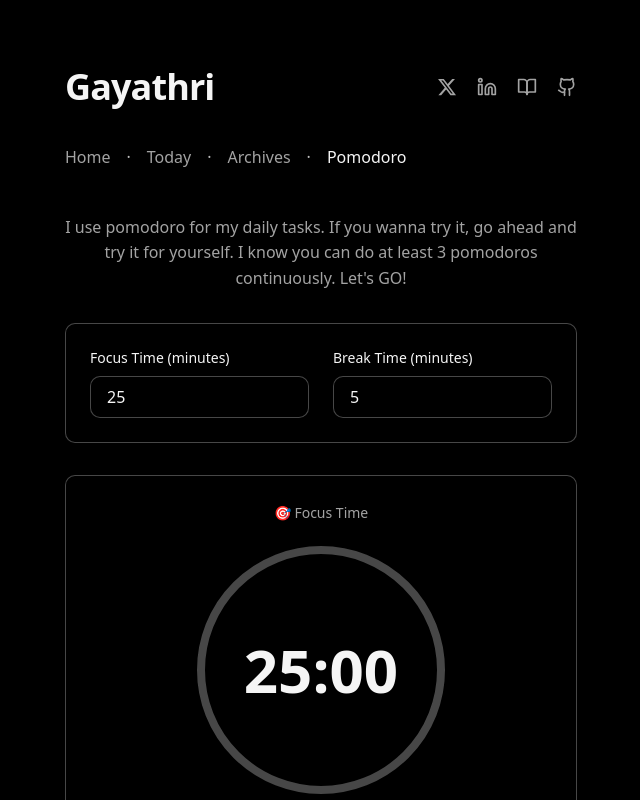
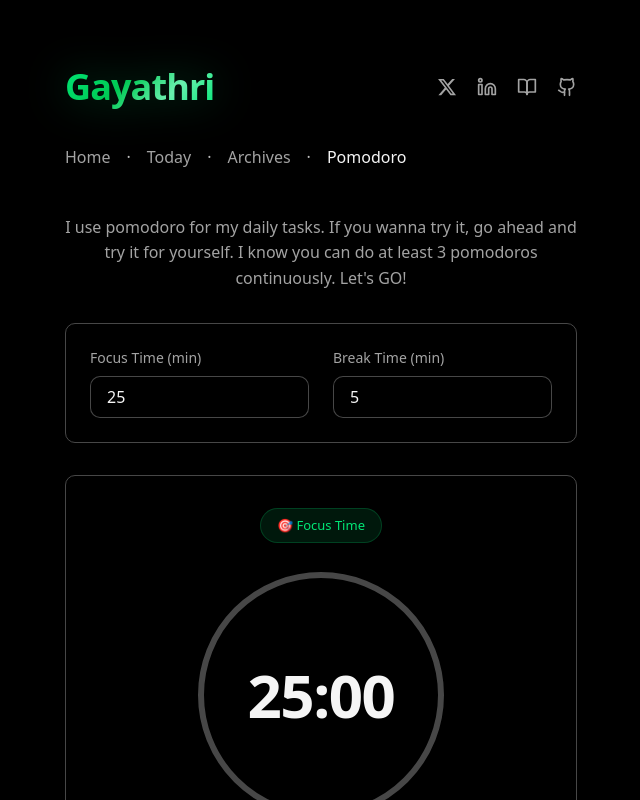
Before and after one commit to gayathrithedev/gayas-log, a React (Vite) app: page / in a window 1280 px wide. Both pictures are taken after a click on the button "Pomodoro". Shown: the top 800 px of the page, without its empty margins (319-959 px from the left). Built offline with nearby package versions, Linux system fonts and the light colour scheme; no server answers; the HTML template or start-up script is replaced by a standard one.

Commit message:
Update the ui to follow new theme

```diff
--- a/src/components/ArchivesView.jsx
+++ b/src/components/ArchivesView.jsx
@@ -1,6 +1,6 @@
 import { useState, useEffect } from 'react'
 import { supabase } from '../lib/supabase'
-import { ChevronDown, ChevronRight } from './Icons'
+import { ChevronRight, Calendar } from './Icons'
 import ActivityList from './ActivityList'
 
 function ArchivesView() {
@@ -67,6 +67,19 @@ function ArchivesView() {
     )
 
     setWeekGroups(sortedGroups)
+
+    // Auto-expand the most recent week so users know it's clickable
+    if (sortedGroups.length > 0) {
+      setExpandedWeek(sortedGroups[0].weekKey)
+
+      // Also auto-open the most recent day so users know dates are clickable too
+      const dates = Object.entries(sortedGroups[0].dates).sort((a, b) => b[1].date - a[1].date)
+      if (dates.length > 0) {
+        const [firstDateKey, firstDateData] = dates[0]
+        setSelectedDate(firstDateKey)
+        setFilteredActivities(firstDateData.activities)
+      }
+    }
   }
 
   const fetchAllActivities = async () => {
@@ -143,58 +156,162 @@ function ArchivesView() {
 
   return (
     <div className="max-w-2xl mx-auto">
-      <div className="space-y-4">
-        {weekGroups.map(week => (
-          <div key={week.weekKey} className="border border-[var(--border)] rounded-lg overflow-hidden">
-            {/* Week Header */}
+      <div className="space-y-2">
+        {weekGroups.map((week) => {
+          const isExpanded = expandedWeek === week.weekKey
+          const totalActivities = Object.values(week.dates).reduce((sum, d) => sum + d.activities.length, 0)
+
+          return (
+            <div key={week.weekKey}>
+              {/* Week folder */}
               <button
                 onClick={() => handleWeekClick(week.weekKey)}
-              className="w-full px-4 md:px-6 py-4 bg-[var(--content-bg)] hover:bg-[var(--hover)] transition-colors flex items-center justify-between"
+                className="w-full group"
               >
-              <div className="flex items-center gap-3">
-                {expandedWeek === week.weekKey ? <ChevronDown size={20} /> : <ChevronRight size={20} />}
-                <span className="font-medium text-[var(--text-primary)]">
-                  Week {week.weekNumber}, {week.year}
+                <div
+                  className="flex items-center gap-3 px-4 py-3 rounded-[10px] transition-all duration-150"
+                  style={{
+                    background: isExpanded ? 'rgba(0, 230, 118, 0.06)' : 'transparent',
+                    border: `1px solid ${isExpanded ? 'rgba(0, 230, 118, 0.15)' : 'var(--border)'}`,
+                  }}
+                >
+                  {/* Folder icon */}
+                  <div
+                    className="flex-shrink-0 w-8 h-8 rounded-lg flex items-center justify-center transition-all duration-150"
+                    style={{
+                      background: isExpanded ? 'rgba(0, 230, 118, 0.12)' : 'var(--hover)',
+                      color: isExpanded ? '#00E676' : 'var(--text-secondary)',
+                    }}
+                  >
+                    <svg width="16" height="16" viewBox="0 0 24 24" fill="none" stroke="currentColor" strokeWidth="2" strokeLinecap="round" strokeLinejoin="round">
+                      {isExpanded ? (
+                        <>
+                          <path d="M5 19a2 2 0 0 1-2-2V7a2 2 0 0 1 2-2h4l2 2h6a2 2 0 0 1 2 2v1" />
+                          <path d="M20.5 11.5 17 22H5.5L2 11.5z" fill="currentColor" opacity="0.15" />
+                          <path d="M20.5 11.5 17 22H5.5L2 11.5z" />
+                        </>
+                      ) : (
+                        <>
+                          <path d="M20 20a2 2 0 0 0 2-2V8a2 2 0 0 0-2-2h-7.9a2 2 0 0 1-1.69-.9L9.6 3.9A2 2 0 0 0 7.93 3H4a2 2 0 0 0-2 2v13a2 2 0 0 0 2 2z" />
+                        </>
+                      )}
+                    </svg>
+                  </div>
+
+                  {/* Week info */}
+                  <div className="flex-1 text-left min-w-0">
+                    <span
+                      className="font-medium text-[15px] transition-colors duration-150"
+                      style={{ color: isExpanded ? '#00E676' : 'var(--text-primary)' }}
+                    >
+                      Week {week.weekNumber}
                     </span>
-                <span className="text-sm text-[var(--text-secondary)] hidden md:inline">
+                    <span className="text-[13px] text-[var(--text-secondary)] ml-2">
                       {formatWeekRange(week.weekStart, week.weekEnd)}
                     </span>
                   </div>
-              <span className="text-sm text-[var(--text-secondary)]">
-                {Object.values(week.dates).reduce((sum, d) => sum + d.activities.length, 0)} {Object.values(week.dates).reduce((sum, d) => sum + d.activities.length, 0) === 1 ? 'activity' : 'activities'}
+
+                  {/* Activity count badge */}
+                  <span
+                    className="flex-shrink-0 text-[12px] font-medium px-2.5 py-0.5 rounded-full transition-all duration-150"
+                    style={{
+                      background: isExpanded ? 'rgba(0, 230, 118, 0.1)' : 'var(--hover)',
+                      color: isExpanded ? '#00E676' : 'var(--text-secondary)',
+                    }}
+                  >
+                    {totalActivities}
                   </span>
+
+                  {/* Chevron */}
+                  <div
+                    className="flex-shrink-0 transition-transform duration-200"
+                    style={{
+                      transform: isExpanded ? 'rotate(90deg)' : 'rotate(0deg)',
+                      color: isExpanded ? '#00E676' : 'var(--text-secondary)',
+                    }}
+                  >
+                    <ChevronRight size={16} />
+                  </div>
+                </div>
               </button>
 
-            {/* Dates List */}
-            {expandedWeek === week.weekKey && (
-              <div className="border-t border-[var(--border)]">
-                {Object.entries(week.dates).sort((a, b) => b[1].date - a[1].date).map(([dateKey, dateData]) => (
+              {/* Dates list — nested inside */}
+              {isExpanded && (
+                <div className="ml-4 pl-2 mt-1 space-y-1">
+                  {Object.entries(week.dates)
+                    .sort((a, b) => b[1].date - a[1].date)
+                    .map(([dateKey, dateData], dateIndex) => {
+                      const isSelected = selectedDate === dateKey
+
+                      return (
                         <div key={dateKey}>
+                          {/* Divider between dates */}
+                          {dateIndex > 0 && (
+                            <div className="mx-3 my-1 border-t border-[var(--border)]" />
+                          )}
+                          {/* Date sub-folder */}
                           <button
                             onClick={() => handleDateClick(dateKey, dateData.activities)}
-                      className={`w-full px-4 md:px-8 py-3 text-left hover:bg-[var(--hover)] transition-colors flex items-center justify-between ${selectedDate === dateKey ? 'bg-[var(--hover)]' : ''
-                        }`}
+                            className="w-full group"
                           >
-                      <span className="text-[var(--text-primary)]">
+                            <div
+                              className="flex items-center gap-3 px-3 py-2.5 rounded-lg transition-all duration-150"
+                              style={{
+                                background: isSelected ? 'rgba(0, 230, 118, 0.06)' : 'transparent',
+                              }}
+                            >
+                              {/* Date icon */}
+                              <div
+                                className="flex-shrink-0 w-7 h-7 rounded-md flex items-center justify-center transition-all duration-150"
+                                style={{
+                                  color: isSelected ? '#00E676' : 'var(--text-secondary)',
+                                }}
+                              >
+                                <Calendar size={14} />
+                              </div>
+
+                              {/* Date label */}
+                              <span
+                                className="flex-1 text-left text-[14px] transition-colors duration-150"
+                                style={{
+                                  color: isSelected ? '#00E676' : 'var(--text-primary)',
+                                }}
+                              >
                                 {formatDateFull(dateData.date)}
                               </span>
-                      <span className="text-sm text-[var(--text-secondary)]">
-                        {dateData.activities.length} {dateData.activities.length === 1 ? 'activity' : 'activities'}
+
+                              {/* Count */}
+                              <span className="flex-shrink-0 text-[12px] text-[var(--text-secondary)]">
+                                {dateData.activities.length} {dateData.activities.length === 1 ? 'item' : 'items'}
                               </span>
+
+                              {/* Chevron */}
+                              <div
+                                className="flex-shrink-0 transition-transform duration-200"
+                                style={{
+                                  transform: isSelected ? 'rotate(90deg)' : 'rotate(0deg)',
+                                  color: isSelected ? '#00E676' : 'var(--text-secondary)',
+                                }}
+                              >
+                                <ChevronRight size={14} />
+                              </div>
+                            </div>
                           </button>
 
-                    {/* Activities for selected date */}
-                    {selectedDate === dateKey && (
-                      <div className="px-4 md:px-8 py-6 bg-[var(--bg)]">
+                          {/* Activities — nested deeper */}
+                          {isSelected && (
+                            <div className="ml-4 pl-2 py-3">
                               <ActivityList activities={filteredActivities} loading={false} />
                             </div>
                           )}
                         </div>
-                ))}
+                      )
+                    })}
                 </div>
               )}
             </div>
-        ))}
+          )
+        })}
       </div>
     </div>
   )
--- a/src/components/Header.jsx
+++ b/src/components/Header.jsx
@@ -5,7 +5,16 @@ function Header({ activeTab, setActiveTab, isAdmin, user, onLogout }) {
     <header className="pt-16 pb-6 w-[90%] md:w-[40%] mx-auto">
       <div className="flex items-center justify-between mb-8">
         <div>
-          <h1 className="text-[36px] font-semibold text-[var(--text-primary)] leading-tight tracking-tight">Gayathri</h1>
+          <h1
+            className="text-[36px] font-semibold leading-tight tracking-tight"
+            style={{
+              background: 'linear-gradient(135deg, #00E676 0%, #00C853 40%, #69F0AE 70%, #00E676 100%)',
+              WebkitBackgroundClip: 'text',
+              WebkitTextFillColor: 'transparent',
+              backgroundClip: 'text',
+              filter: 'drop-shadow(0 0 20px rgba(0, 230, 118, 0.3))',
+            }}
+          >Gayathri</h1>
         </div>
         <div className="flex items-center gap-5">
           <a href="https://twitter.com/gayathrithedev" target="_blank" rel="noopener noreferrer" className="text-[var(--text-secondary)] hover:text-[var(--accent)] transition-colors duration-150" aria-label="X (Twitter)">
--- a/src/components/PomodoroView.jsx
+++ b/src/components/PomodoroView.jsx
@@ -195,11 +195,11 @@ function PomodoroView() {
       </p>
 
       {/* Settings */}
-      <div className="card mb-8">
+      <div className="mb-8 border border-[var(--border)] rounded-[10px] p-6 transition-all duration-150">
         <div className="grid grid-cols-2 gap-6">
           <div>
-            <label className="block text-sm font-medium mb-2 text-[var(--text-primary)]">
-              Focus Time (minutes)
+            <label className="block text-sm font-medium mb-2 text-[var(--text-secondary)]">
+              Focus Time (min)
             </label>
             <input
               type="number"
@@ -208,12 +208,12 @@ function PomodoroView() {
               value={focusTime}
               onChange={(e) => handleFocusChange(e.target.value)}
               disabled={isRunning}
-              className="input-field"
+              className="input-field !border-[var(--border)] focus:!border-[var(--accent)]"
             />
           </div>
           <div>
-            <label className="block text-sm font-medium mb-2 text-[var(--text-primary)]">
-              Break Time (minutes)
+            <label className="block text-sm font-medium mb-2 text-[var(--text-secondary)]">
+              Break Time (min)
             </label>
             <input
               type="number"
@@ -222,46 +222,76 @@ function PomodoroView() {
               value={breakTime}
               onChange={(e) => handleBreakChange(e.target.value)}
               disabled={isRunning}
-              className="input-field"
+              className="input-field !border-[var(--border)] focus:!border-[var(--accent)]"
             />
           </div>
         </div>
       </div>
 
       {/* Timer Display */}
-      <div className="card text-center">
-        <div className="mb-4">
-          <span className="text-sm font-medium text-[var(--text-secondary)]">
+      <div className="text-center border border-[var(--border)] rounded-[10px] p-8 transition-all duration-150">
+        {/* Mode badge */}
+        <div className="mb-6">
+          <span
+            className="inline-flex items-center gap-2 px-4 py-1.5 rounded-full text-[13px] font-medium"
+            style={{
+              background: isBreak ? 'rgba(105, 240, 174, 0.1)' : 'rgba(0, 230, 118, 0.1)',
+              color: isBreak ? '#69F0AE' : '#00E676',
+              border: `1px solid ${isBreak ? 'rgba(105, 240, 174, 0.2)' : 'rgba(0, 230, 118, 0.2)'}`,
+            }}
+          >
             {isBreak ? '☕ Break Time' : '🎯 Focus Time'}
           </span>
         </div>
 
         {/* Circular Progress */}
         <div className="relative inline-flex items-center justify-center mb-8">
-          <svg className="w-64 h-64 transform -rotate-90">
+          {/* Outer glow */}
+          <div
+            className="absolute w-64 h-64 rounded-full transition-opacity duration-500"
+            style={{
+              background: `radial-gradient(circle, ${isRunning ? 'rgba(0, 230, 118, 0.08)' : 'transparent'} 0%, transparent 70%)`,
+              filter: 'blur(10px)',
+            }}
+          />
+          <svg className="w-64 h-64 transform -rotate-90" viewBox="0 0 256 256">
+            {/* Track */}
             <circle
               cx="128"
               cy="128"
               r="120"
               stroke="var(--border)"
-              strokeWidth="8"
+              strokeWidth="6"
               fill="none"
             />
+            {/* Progress */}
             <circle
               cx="128"
               cy="128"
               r="120"
-              stroke={isBreak ? '#00E676' : 'var(--text-primary)'}
-              strokeWidth="8"
+              strokeWidth="6"
               fill="none"
               strokeDasharray={`${2 * Math.PI * 120}`}
               strokeDashoffset={`${2 * Math.PI * 120 * (1 - progress / 100)}`}
               strokeLinecap="round"
               className="transition-all duration-300"
+              style={{
+                stroke: isBreak
+                  ? '#69F0AE'
+                  : '#00E676',
+                filter: `drop-shadow(0 0 8px ${isBreak ? 'rgba(105, 240, 174, 0.5)' : 'rgba(0, 230, 118, 0.5)'})`,
+              }}
             />
           </svg>
           <div className="absolute">
-            <div className="text-6xl font-bold text-[var(--text-primary)]">
+            <div
+              className="text-6xl font-bold tracking-tight"
+              style={{
+                color: progress > 0 || isRunning ? '#00E676' : 'var(--text-primary)',
+                textShadow: isRunning ? '0 0 30px rgba(0, 230, 118, 0.3)' : 'none',
+                transition: 'color 0.3s ease, text-shadow 0.3s ease',
+              }}
+            >
               {formatTime(currentTime)}
             </div>
           </div>
@@ -271,7 +301,14 @@ function PomodoroView() {
         <div className="flex items-center justify-center gap-4">
           <button
             onClick={handleStart}
-            className="btn-primary px-8 py-3 flex items-center gap-2"
+            className="flex items-center gap-2 px-8 py-3 rounded-[10px] font-medium text-sm transition-all duration-150 active:scale-[0.97]"
+            style={{
+              background: isRunning
+                ? 'rgba(0, 230, 118, 0.1)'
+                : 'linear-gradient(135deg, #00E676 0%, #00C853 100%)',
+              color: isRunning ? '#00E676' : '#000',
+              border: isRunning ? '1px solid rgba(0, 230, 118, 0.3)' : '1px solid transparent',
+            }}
           >
             {isRunning ? (
               <>
@@ -287,7 +324,7 @@ function PomodoroView() {
           </button>
           <button
             onClick={handleReset}
-            className="btn-secondary px-8 py-3 flex items-center gap-2"
+            className="flex items-center gap-2 px-8 py-3 rounded-[10px] font-medium text-sm border border-[var(--border)] text-[var(--text-secondary)] hover:text-[var(--accent)] hover:border-[var(--accent)] transition-all duration-150 active:scale-[0.97]"
           >
             <RotateCcw size={20} />
             Reset
@@ -295,7 +332,7 @@ function PomodoroView() {
         </div>
 
         {isRunning && (
-          <p className="mt-4 text-sm text-[var(--text-secondary)]">
+          <p className="mt-5 text-[13px] text-[var(--text-secondary)] opacity-70">
             Timer continues even if you switch tabs or close the window
           </p>
         )}
```
Lines whose indentation alone changed are shown as unchanged.
